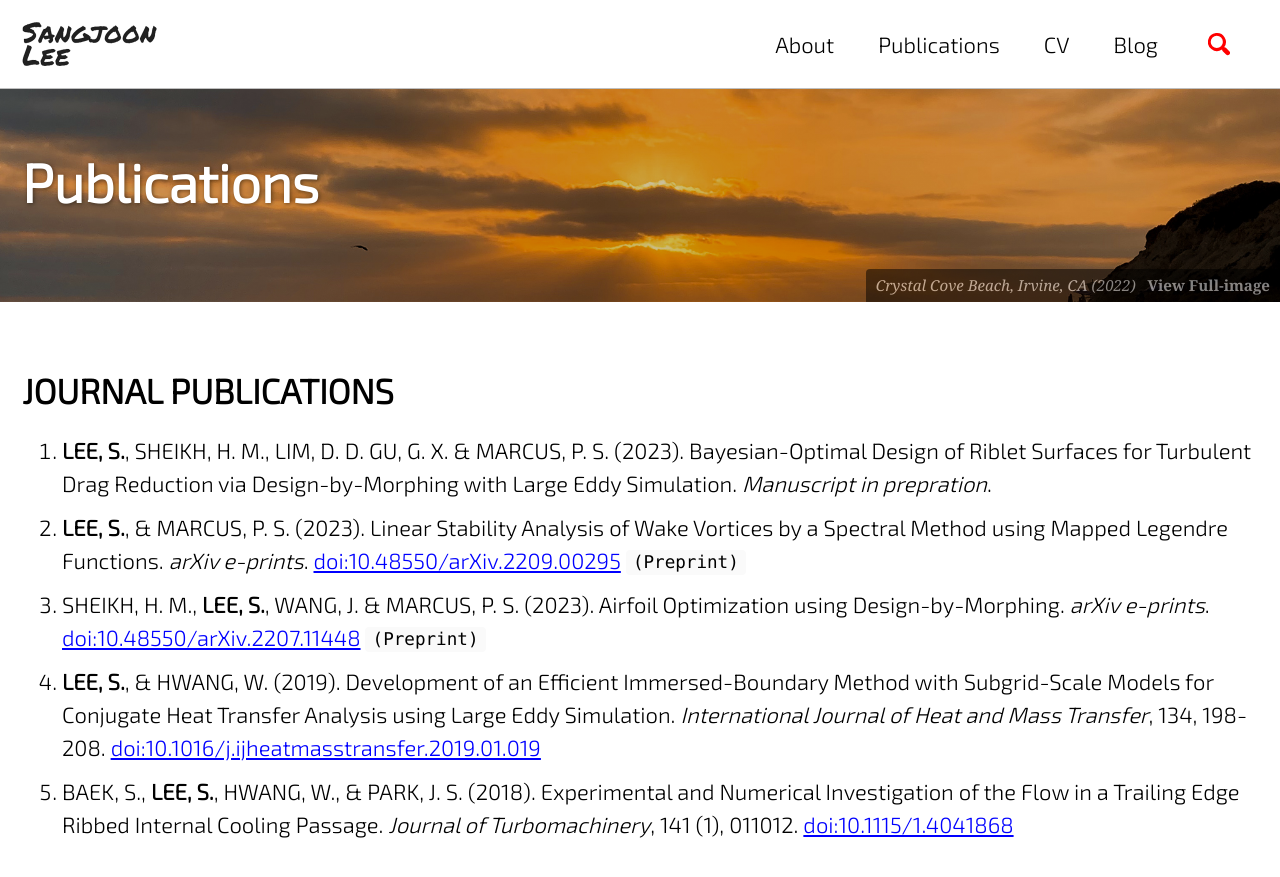
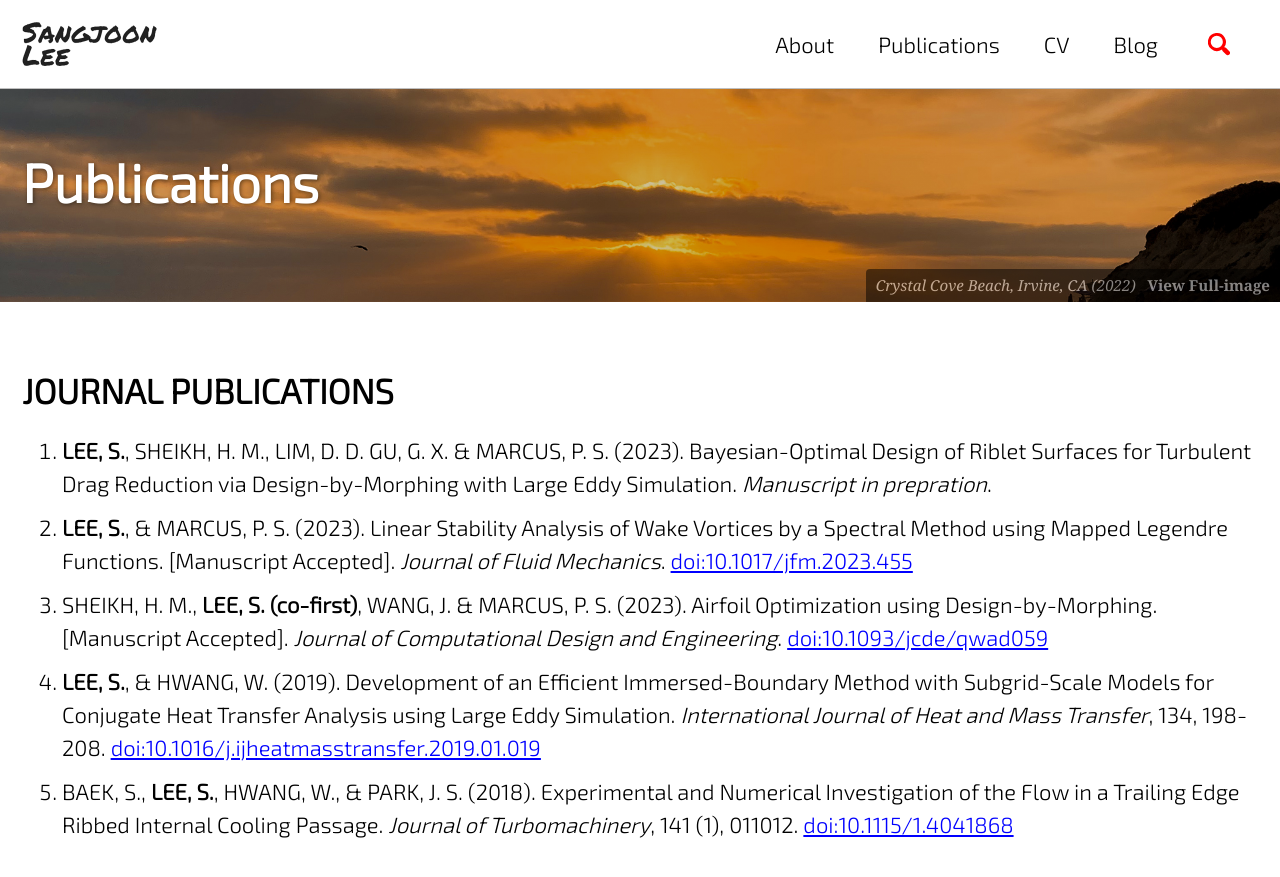
Before and after one commit to jun9303/jun9303.github.io, a Jekyll site: the page built from _pages/publications.md, in a window 1280 px wide and 900 px high. Shown: the top 877 px of the window. Built offline with Jekyll 4.4.1, drawn with Linux system fonts in a browser that asks for light colours; cached includes are drawn as plain includes; nearby versions of some CDN libraries; emoji names are drawn with the system emoji font.

Commit message:
Publication Updated 062823

````diff
--- a/_pages/publications.md
+++ b/_pages/publications.md
@@ -11,9 +11,9 @@ header:
 # JOURNAL PUBLICATIONS
 
 1. **LEE, S.**, SHEIKH, H. M., LIM, D. D. GU, G. X. & MARCUS, P. S. (2023). Bayesian-Optimal Design of Riblet Surfaces for Turbulent Drag Reduction via Design-by-Morphing with Large Eddy Simulation. *Manuscript in prepration*.
-2. **LEE, S.**, & MARCUS, P. S. (2023). Linear Stability Analysis of Wake Vortices by a Spectral Method using Mapped Legendre Functions. *arXiv e-prints*. [doi:10.48550/arXiv.2209.00295](https://doi.org/10.48550/arXiv.2209.00295) ```(Preprint)```
-3. SHEIKH, H. M., **LEE, S.**, WANG, J. & MARCUS, P. S. (2023). Airfoil Optimization using Design-by-Morphing. *arXiv e-prints*. [doi:10.48550/arXiv.2207.11448](
-https://doi.org/10.48550/arXiv.2207.11448) ```(Preprint)```
+2. **LEE, S.**, & MARCUS, P. S. (2023). Linear Stability Analysis of Wake Vortices by a Spectral Method using Mapped Legendre Functions. [Manuscript Accepted]. *Journal of Fluid Mechanics*. [doi:10.1017/jfm.2023.455](https://doi.org/10.1017/jfm.2023.455)
+3. SHEIKH, H. M., **LEE, S. (co-first)**, WANG, J. & MARCUS, P. S. (2023). Airfoil Optimization using Design-by-Morphing. [Manuscript Accepted]. *Journal of Computational Design and Engineering*. [doi:10.1093/jcde/qwad059](
+https://doi.org/10.1093/jcde/qwad059)
 4. **LEE, S.**, & HWANG, W. (2019). Development of an Efficient Immersed-Boundary Method with Subgrid-Scale Models for Conjugate Heat Transfer Analysis using Large Eddy Simulation. *International Journal of Heat and Mass Transfer*, 134, 198-208. [doi:10.1016/j.ijheatmasstransfer.2019.01.019](https://doi.org/10.1016/j.ijheatmasstransfer.2019.01.019)
 5. BAEK, S., **LEE, S.**, HWANG, W., & PARK, J. S. (2018). Experimental and Numerical Investigation of the Flow in a Trailing Edge Ribbed Internal Cooling Passage. *Journal of Turbomachinery*, 141 (1), 011012. [doi:10.1115/1.4041868](https://doi.org/10.1115/1.4041868)
 
````
